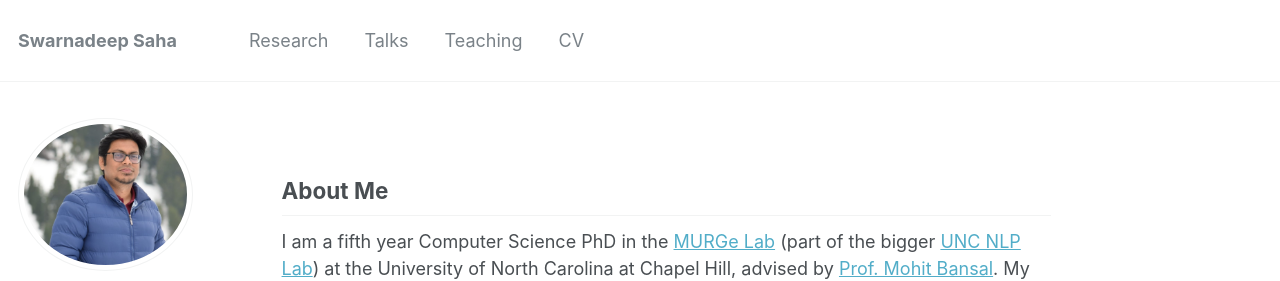
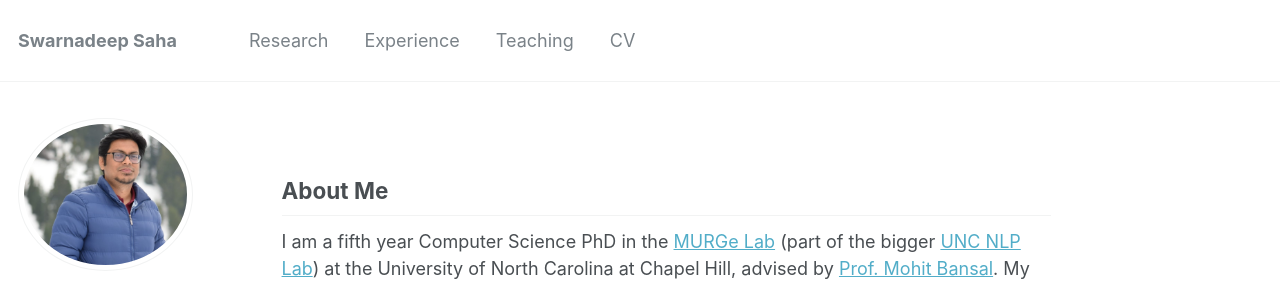
Before and after one commit to swarnaHub/swarnahub.github.io, a Jekyll site: the page built from _pages/about.md, in a window 1280 px wide and 900 px high. Shown: the top 281 px of the window. Built offline with Jekyll 4.4.1, drawn with Linux system fonts in a browser that asks for light colours.

Commit message:
Minor changes

```diff
--- a/_config.yml
+++ b/_config.yml
@@ -11,7 +11,7 @@ title                    : "Swarnadeep Saha"
 title_separator          : "-"
 name                     : &name Swarnadeep Saha"
 description              : &description "Swarnadeep Saha"
-url                      : https://swarnahub.github.io/ # the base hostname & protocol for your site e.g. "https://mmistakes.github.io"
+url                      : https://swarnahub.github.io # the base hostname & protocol for your site e.g. "https://mmistakes.github.io"
 baseurl                  : "" # the subpath of your site, e.g. "/blog"
 repository               : "swarnahub/https://swarnahub.github.io/"
 teaser                   :  # filename of teaser fallback teaser image placed in /images/, .e.g. "500x300.png"
--- a/_data/navigation.yml
+++ b/_data/navigation.yml
@@ -4,8 +4,8 @@ main:
   - title: "Research"
     url: /research/
 
-  - title: "Talks"
-    url: /talks/
+  - title: "Experience"
+    url: /experience/
 
   - title: "Teaching"
     url: /teaching/
```
